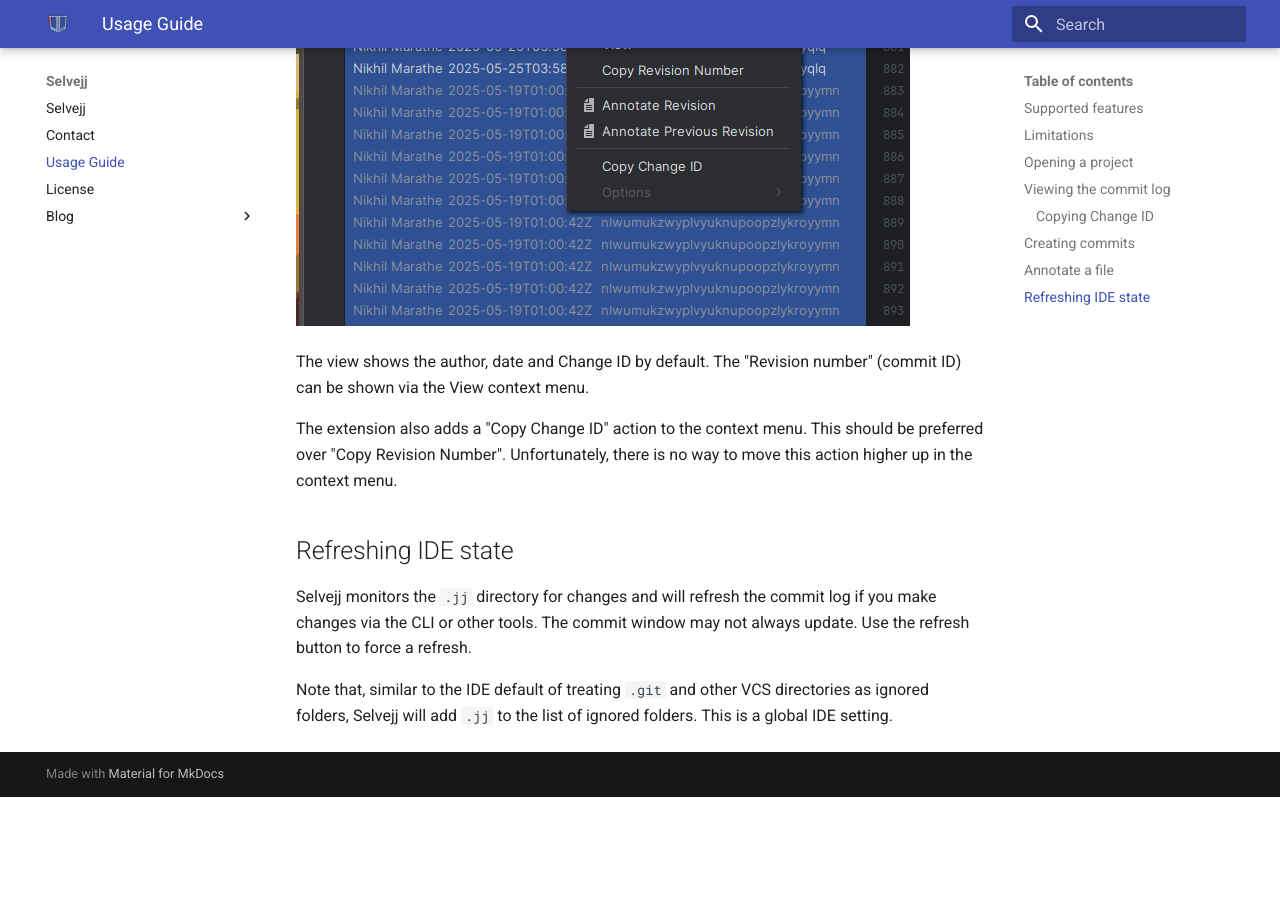
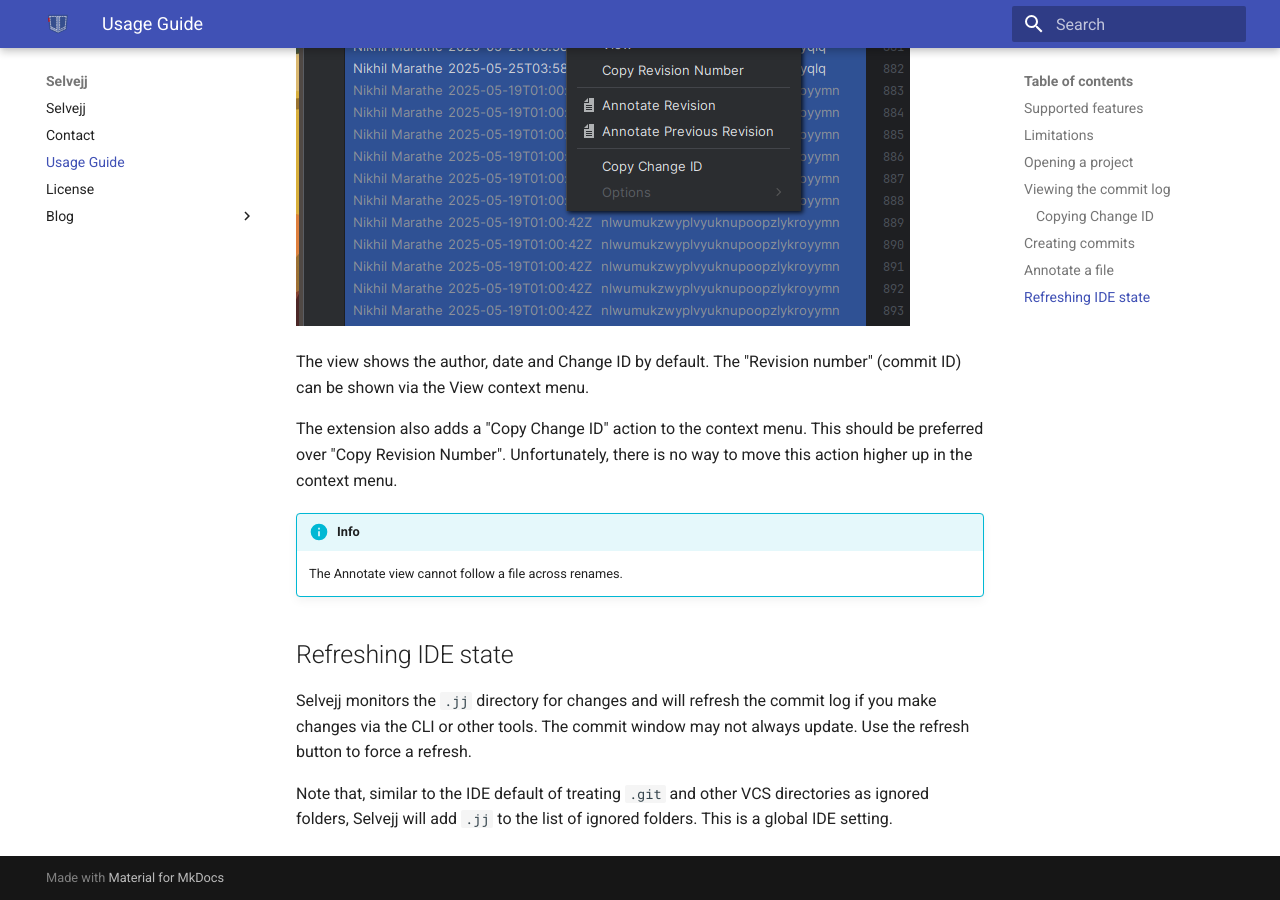
Before and after one commit to selvejj/website, an MkDocs documentation site: the page built from docs/guide.md, in a window 1280 px wide and 900 px high, scrolled down 4480 px. Built offline with MkDocs 1.6.1 and Material for MkDocs 9.7.7, drawn with Linux system fonts in a browser that asks for light colours; before the commit the page ends 5277 px from its top, so only the background shows below that.

Commit message:
add admonition about annotating renamed files

```diff
--- a/docs/guide.md
+++ b/docs/guide.md
@@ -70,6 +70,9 @@ The view shows the author, date and Change ID by default. The "Revision number"
 
 The extension also adds a "Copy Change ID" action to the context menu. This should be preferred over "Copy Revision Number". Unfortunately, there is no way to move this action higher up in the context menu.
 
+!!! info
+    The Annotate view cannot follow a file across renames.
+
 ## Refreshing IDE state
 
 Selvejj monitors the `.jj` directory for changes and will refresh the commit log if you make changes via the CLI or other
--- a/mkdocs.yml
+++ b/mkdocs.yml
@@ -5,3 +5,6 @@ theme:
   logo: logo.svg
 markdown_extensions:
   - attr_list
+  - admonition
+  - pymdownx.details
+  - pymdownx.superfences
```
